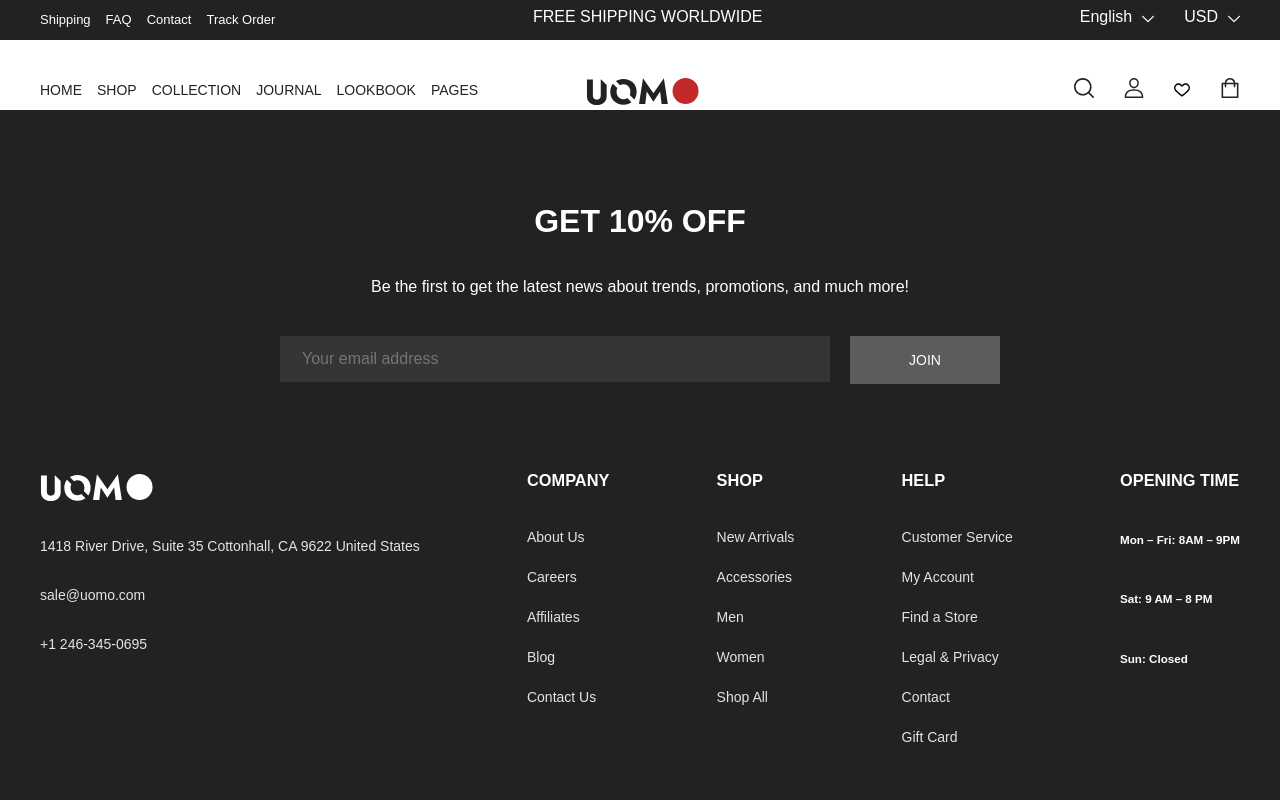
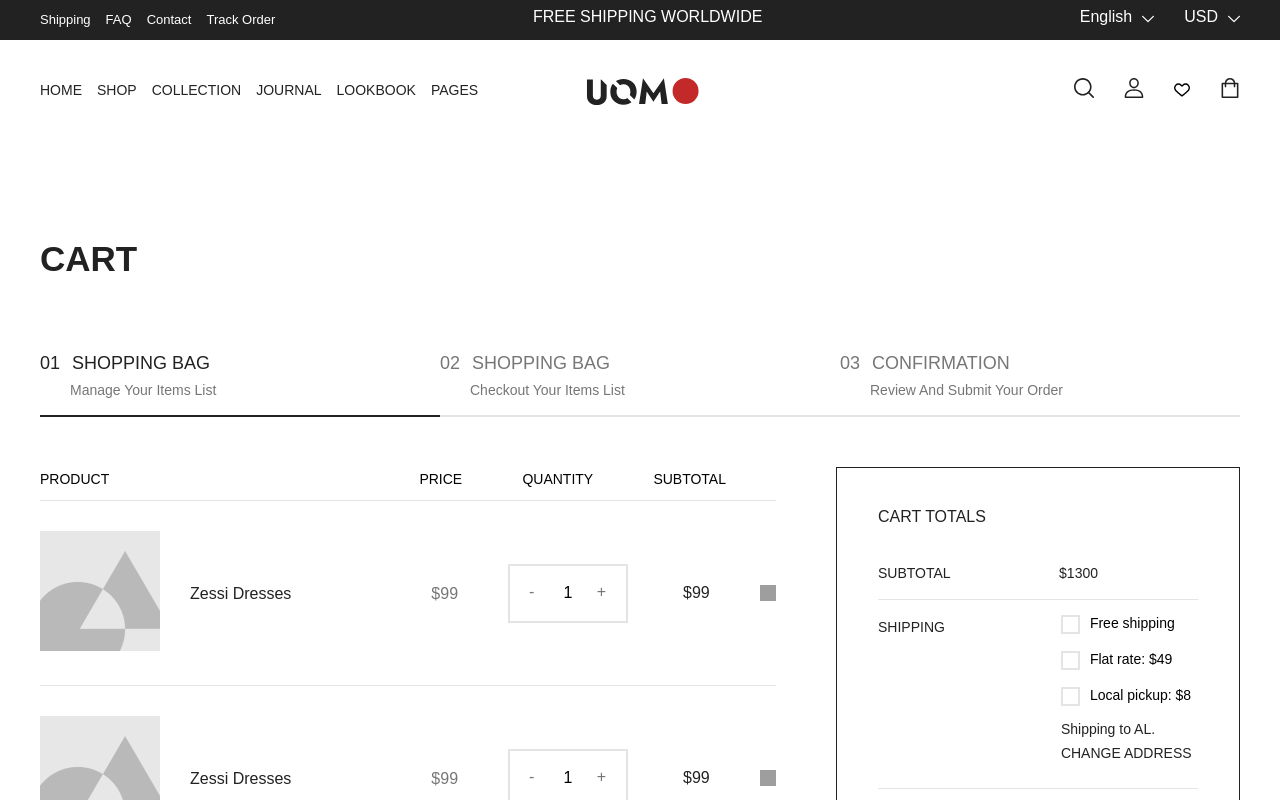
Before and after one commit to rykon97/vuejs-project, a Vue app: page /shopping_bag in a window 1280 px wide. Shown: the top 800 px of the page. Built offline with nearby package versions, Linux system fonts and the light colour scheme; grey boxes are pictures that could not be loaded.

Commit message:
Урок 11

```diff
--- a/src/App.vue
+++ b/src/App.vue
@@ -18,9 +18,6 @@ export default {
     Footer,
     Checkout,
     OrderReceived
-  },
-  created() {
-
   }
 }
 </script>
--- a/src/components/Core/Number.vue
+++ b/src/components/Core/Number.vue
@@ -21,17 +21,23 @@ export default {
         max: {
             type: Number,
             default: 100
+        },
+        modelValue: {
+            type: Number
         }
     },
+    emits: ['update:modelValue'],
     methods: {
         plus() {
             if(this.valueChange < this.max) {
                 this.valueChange++
+                this.$emit('update:modelValue', this.modelValue + 1)
             }
         },
         minus() {
             if(this.valueChange > this.min) {
                 this.valueChange--
+                this.$emit('update:modelValue', this.modelValue - 1)
             }
         }
     },
@@ -39,10 +45,17 @@ export default {
         valueChange(newValue) {
             if(newValue > this.max) {
                 this.valueChange = this.max
+                this.$emit('update:modelValue', this.max)
             }
             if(newValue < this.min) {
                 this.valueChange = this.min
+                this.$emit('update:modelValue', this.min)
             }
+        }
+    },
+    created() {
+        if(!this.modelValue) {
+          this.$emit('update:modelValue', 1)
         }
     }
 }
--- a/src/components/Home.vue
+++ b/src/components/Home.vue
@@ -136,32 +136,7 @@ export default {
                     description: 'Habitant morbi tristique senectus'
                 }
             ],
-            products: [
-                {
-                    image: '/img/product.png',
-                    type: 'Jean',
-                    name: 'Cropped Faux Leather Jacket',
-                    cost: '99'
-                },
-                {
-                    image: '/img/product.png',
-                    type: 'Jean',
-                    name: 'Cropped Faux Leather Jacket',
-                    cost: '99'
-                },
-                {
-                    image: '/img/product.png',
-                    type: 'Jean',
-                    name: 'Cropped Faux Leather Jacket',
-                    cost: '99'
-                },
-                {
-                    image: '/img/product.png',
-                    type: 'Jean',
-                    name: 'Cropped Faux Leather Jacket',
-                    cost: '99'
-                }
-            ],
+            products: [],
             products_new: [
                 {
                     image: '/img/product.png',
@@ -224,6 +199,15 @@ export default {
 
             this.products = this.products_new;
         }
+    },
+    created() {
+        fetch('https://rykon.test')
+            .then((response) => {
+                return response.json();
+            })
+            .then((data) => {
+              this.products = data;
+            });
     }
 }
 </script>
--- a/src/components/ShoppingBag.vue
+++ b/src/components/ShoppingBag.vue
@@ -6,36 +6,22 @@
                 <ShoppingSteps :active="1"/>
                 <div class="shoping-conteiner">
                     <div class="shoping-bag">
-                        <div class="bag-info">
+                        <div v-if="items.length !== 0" class="bag-info">
                             <span>PRODUCT</span>
                             <span>PRICE</span>
                             <span>QUANTITY</span>
                             <span>SUBTOTAL</span>
                         </div>
-                        <div class="item">
-                            <a href=""><img src="./img/bag.png" alt=""></a>
-                            <h3>Zessi Dresses</h3>
-                            <h4>$99</h4>
-                            <div class="number"><a class="minus" href="#">-</a><input type="number" min="1" value="1"><a class="plus" href="#">+</a></div>
-                            <h5>$99</h5>
-                            <a class="close" href="#"></a>
+                        <div v-for="(item, index) in items" class="item">
+                            <a href=""><img :src="item.image" alt=""></a>
+                            <h3>{{item.name}}</h3>
+                            <h4>${{item.cost}}</h4>
+                            <Number v-model="item.count"/>
+                            <h5>${{item.cost*item.count}}</h5>
+                            <a @click.prevent="DeleteItem(index)" class="close" href="#"></a>
                         </div>
-                        <div class="item">
-                            <a href=""><img src="./img/bag.png" alt=""></a>
-                            <h3>Zessi Dresses</h3>
-                            <h4>$99</h4>
-                            <div class="number"><a class="minus" href="#">-</a><input type="number" min="1" value="1"><a class="plus" href="#">+</a></div>
-                            <h5>$99</h5>
-                            <a class="close" href="#"></a>
-                        </div>
-                        <div class="item">
-                            <a href=""><img src="./img/bag.png" alt=""></a>
-                            <h3>Zessi Dresses</h3>
-                            <h4>$99</h4>
-                            <div class="number"><a class="minus" href="#">-</a><input type="number" min="1" value="1"><a class="plus" href="#">+</a></div>
-                            <h5>$99</h5>
-                            <a class="close" href="#"></a>
-                        </div>
+                       <div v-if="items.length === 0">none</div>
+
                         <div class="button-case">
                             <div class="coupon-apply">
                                 <div class="input">
@@ -100,13 +86,39 @@
 
 <script>
 import ShoppingSteps from './ShoppingSteps.vue'
+import Number from './Core/Number.vue'
 
 export default {
-    components: { ShoppingSteps }
+  data(){
+    return {
+      items: [
+        {
+          image: "/img/bag.png", name: "Zessi Dresses", cost: "99"
+        },
+        {
+          image: "/img/bag.png", name: "Zessi Dresses", cost: "99"
+        },
+        {
+          image: "/img/bag.png", name: "Zessi Dresses", cost: "99"
+        },
+        {
+          image: "/img/bag.png", name: "Zessi Dresses", cost: "99"
+        }
+      ]
+    }
+  },
+  methods:{
+    DeleteItem(index) {
+      this.items.splice(index, 1)
+    }
+  },
+    components: { ShoppingSteps, Number }
 }
 </script>
 
 <style lang="sass">
+@import '/src/styles/vars.sass'
+
 .main-cart
     .container
         margin-top: 100px
--- a/src/main.js
+++ b/src/main.js
@@ -7,6 +7,7 @@ import Home from './components/Home.vue'
 import ProductMain from './components/Core/ProductMain.vue'
 import Checkout from './components/Checkout.vue'
 import OrderReceived from './components/OrderReceived.vue'
+import ShoppingBag from "./components/ShoppingBag.vue";
 
 // 2. Define some routes
 // Each route should map to a component.
@@ -16,6 +17,7 @@ const routes = [
   { path: '/product_main', component: ProductMain },
   { path: '/checkout', component: Checkout },
   { path: '/order_received', component: OrderReceived },
+  { path: '/shopping_bag', component: ShoppingBag },
 ]
 
 // 3. Create the router instance and pass the `routes` option
```
